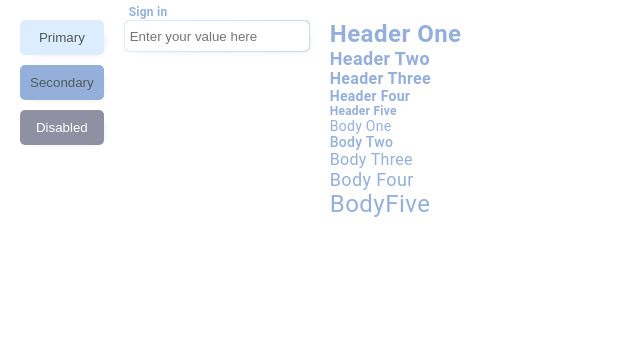
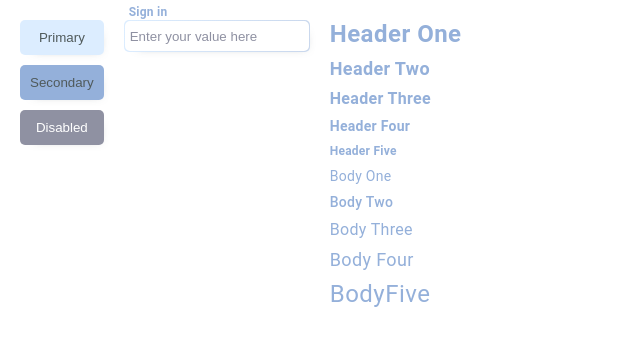
Before and after one commit to manuelbenitez/bishop, a Next.js app: page /dev in a window 1280 px wide. Shown: the top 346 px of the page, without its empty margins (0-640 px from the left). Built offline with nearby package versions, Linux system fonts and the light colour scheme; what easy-peasy would draw is missing.

Commit message:
refactor: styles

```diff
--- a/pages/dev/dev.module.scss
+++ b/pages/dev/dev.module.scss
@@ -0,0 +1,11 @@
+.column {
+  display: flex;
+  flex-direction: column;
+  gap: 10px;
+}
+
+.row {
+  display: flex;
+  gap: 20px;
+  padding: 20px;
+}
--- a/pages/dev/index.tsx
+++ b/pages/dev/index.tsx
@@ -13,13 +13,13 @@ import {
   HeaderThree,
   HeaderTwo,
 } from "../../ui/typography/common";
-import { aliceBlue, wildBlueYonder } from "../../ui/typography/common/colors";
+import { wildBlueYonder } from "../../ui/typography/common/colors";
 import styles from "./dev.module.scss";
 const Dev = () => {
   const [value, setValue] = useState<string>("");
   return (
-    <div style={{ display: "flex", gap: "20px", padding: "20px" }}>
-      <div style={{ display: "flex", flexDirection: "column", gap: "10px" }}>
+    <div className={styles["row"]}>
+      <div className={styles["column"]}>
         <Button
           label={"Primary"}
           onClick={() => console.log("clicked")}
@@ -40,7 +40,7 @@ const Dev = () => {
           placeholder={"Enter your value here"}
         />
       </div>
-      <div style={{ display: "flex", flexDirection: "column" }}>
+      <div className={styles["column"]}>
         <HeaderOne color={wildBlueYonder} label={"Header One"} />
         <HeaderTwo color={wildBlueYonder} label={"Header Two"} />
         <HeaderThree color={wildBlueYonder} label={"Header Three"} />
--- a/ui/input/input.module.scss
+++ b/ui/input/input.module.scss
@@ -15,7 +15,6 @@
     position: absolute;
     top: -15px;
     left: 5px;
-
   }
   &__input {
     border-radius: 5px;
@@ -28,5 +27,8 @@
     :focus {
       outline: none;
     }
+    &::placeholder {
+      color: $manatee;
+    }
   }
 }
```
